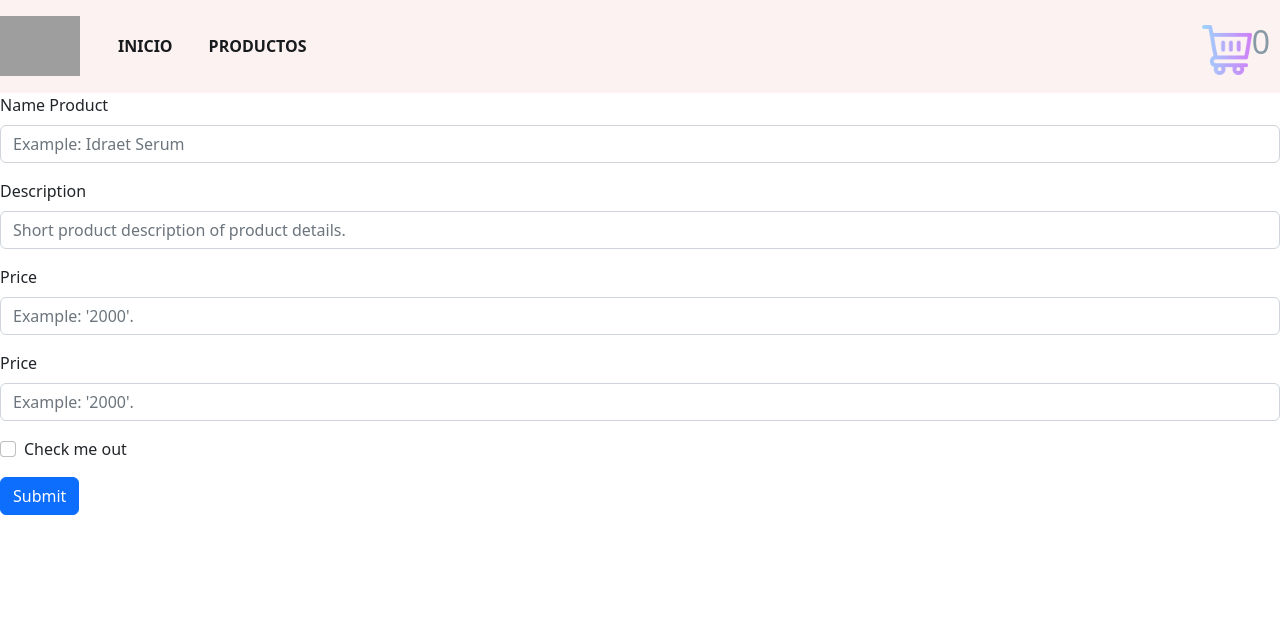
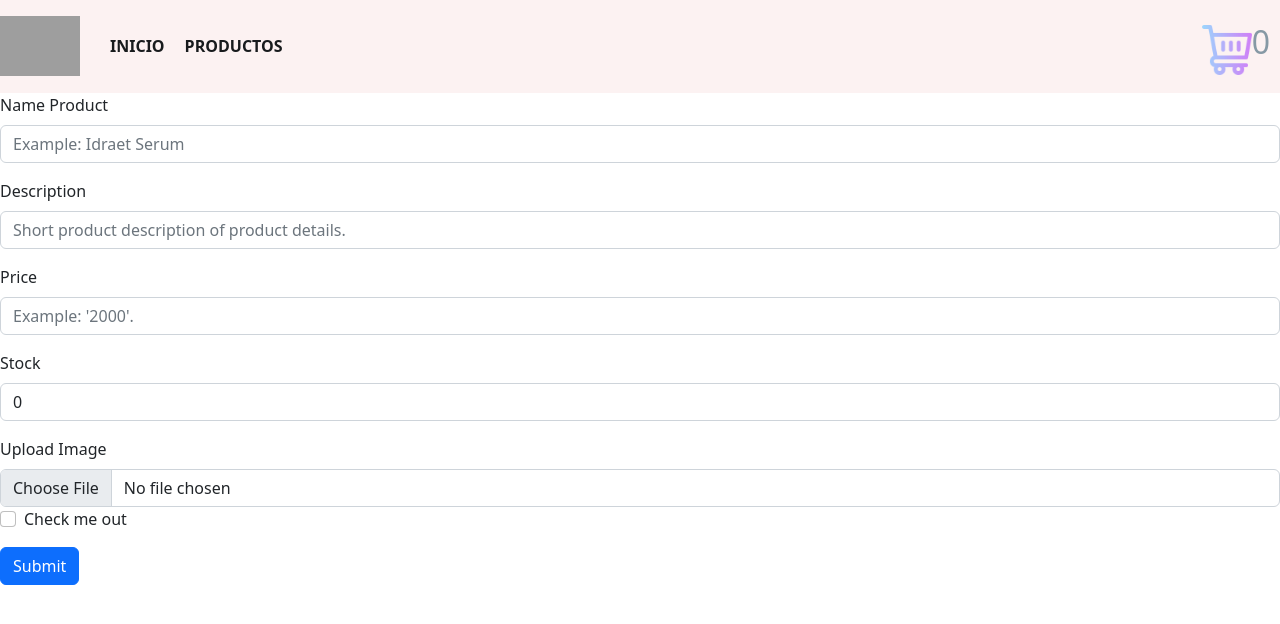
Before and after one commit to francaparroz21/ProyectoFinalCaparroz, a React (Create React App) app: page /create in a window 1280 px wide. Shown: the top 624 px of the page. Built offline with nearby package versions, Linux system fonts and the light colour scheme; grey boxes are pictures that could not be loaded; the HTML template or start-up script is replaced by a standard one.

Commit message:
agregando formulario create y agregando storage para trabajar imagenes en la nube

```diff
--- a/src/components/Create.jsx
+++ b/src/components/Create.jsx
@@ -3,7 +3,8 @@ import { useNavigate } from "react-router-dom";
 import { collection, addDoc } from "firebase/firestore";
 import { db } from "../firebaseConfig/firebase";
 import { Navbar } from "./Navbar";
-import { FormCreateProduct } from "./FormCreateProduct";
+import Button from 'react-bootstrap/Button';
+import Form from 'react-bootstrap/Form';
 
 export const Create = () => {
     const [description, setDescription] = useState("")
@@ -30,8 +31,37 @@ export const Create = () => {
 
     return (
         <>
-        <Navbar/>
-        <FormCreateProduct/>
+            <Navbar />
+            <Form onSubmit={postProduct}>
+                <Form.Group className="mb-3" controlId="formBasicEmail">
+                    <Form.Label>Name Product</Form.Label>
+                    <Form.Control onChange={(e)=>setName(e.target.value)} value={name} type="text" placeholder="Example: Idraet Serum" />
+                </Form.Group>
+
+                <Form.Group className="mb-3" controlId="formBasicDescription">
+                    <Form.Label>Description</Form.Label>
+                    <Form.Control  onChange={(e)=>setDescription(e.target.value)} value={description} type="text" placeholder="Short product description of product details." />
+                </Form.Group>
+                <Form.Group className="mb-3" controlId="formBasicPrice">
+                    <Form.Label>Price</Form.Label>
+                    <Form.Control onChange={(e)=>setPrice(e.target.value)} value={price} type="number" placeholder="Example: '2000'." />
+                </Form.Group>
+
+                <Form.Group className="mb-3" controlId="formBasicStock">
+                    <Form.Label>Stock</Form.Label>
+                    <Form.Control onChange={(e)=>setStock(e.target.value)} value={stock} type="number" placeholder="Example: '4'." />
+                </Form.Group>
+
+                <Form.Label>Upload Image</Form.Label>
+                <Form.Control  type="file" />
+
+                <Form.Group className="mb-3" controlId="formBasicCheckbox">
+                    <Form.Check type="checkbox" label="Check me out" />
+                </Form.Group>
+                <Button variant="primary" type="submit">
+                    Submit
+                </Button>
+            </Form>
         </>
     )
 }
--- a/src/components/FormCreateProduct.jsx
+++ /dev/null
@@ -1,34 +0,0 @@
-import Button from 'react-bootstrap/Button';
-import Form from 'react-bootstrap/Form';
-
-export const FormCreateProduct = () => {
-    return (
-        <Form>
-            <Form.Group className="mb-3" controlId="formBasicEmail">
-                <Form.Label>Name Product</Form.Label>
-                <Form.Control type="text" placeholder="Example: Idraet Serum" />
-            </Form.Group>
-
-            <Form.Group className="mb-3" controlId="formBasicDescription">
-                <Form.Label>Description</Form.Label>
-                <Form.Control type="text" placeholder="Short product description of product details." />
-            </Form.Group>
-            <Form.Group className="mb-3" controlId="formBasicPrice">
-                <Form.Label>Price</Form.Label>
-                <Form.Control type="number" placeholder="Example: '2000'." />
-            </Form.Group>
-
-            <Form.Group className="mb-3" controlId="formBasicPrice">
-                <Form.Label>Price</Form.Label>
-                <Form.Control type="number" placeholder="Example: '2000'." />
-            </Form.Group>
-
-            <Form.Group className="mb-3" controlId="formBasicCheckbox">
-                <Form.Check type="checkbox" label="Check me out" />
-            </Form.Group>
-            <Button variant="primary" type="submit">
-                Submit
-            </Button>
-        </Form>
-    )
-}
--- a/src/components/Item.jsx
+++ b/src/components/Item.jsx
@@ -4,7 +4,7 @@ import { ItemCount } from './ItemCount';
 export const ItemProduct=({product}) =>{
     return (
         <Card style={{ width: '18rem' }}>
-            <Card.Img variant="top" src={process.env.PUBLIC_URL+"/images/"+product.urlImg} />
+            <Card.Img variant="top" src={product.urlImg} />
             <Card.Body>
                 <Card.Title>{product.name}</Card.Title>
                 <Card.Text>
--- a/src/components/Navbar.jsx
+++ b/src/components/Navbar.jsx
@@ -1,3 +1,4 @@
+import { Link } from "react-router-dom";
 import CartWidget from "./CartWidget"
 
 export const Navbar = () => {
@@ -6,12 +7,12 @@ export const Navbar = () => {
             <nav className="navbar navbar-expand-md">
                 <div className="navbar-left">
                     <div>
-                        <a className="nav-link" href="./"><img src={process.env.PUBLIC_URL + "/images/Bossy2.png"} alt="" /></a>
+                        <Link className="nav-link" to={"/"}><img src={process.env.PUBLIC_URL + "/images/Bossy2.png"} alt="" /></Link>
                     </div>
                     <div className="collapse navbar-collapse" id="options">
                         <ul className="navbar-nav">
-                            <li className="nav-item"><a className="nav-link" href="./">Inicio</a></li>
-                            <li className="nav-item"><a className="nav-link" href="./products">Productos</a></li>
+                            <Link className="nav-item" to={"/"}>Inicio</Link>
+                            <Link className="nav-item" to={"/products"}>Productos</Link>
                         </ul>
                     </div>
                 </div>
--- a/src/components/Products.jsx
+++ b/src/components/Products.jsx
@@ -27,9 +27,11 @@ export const Products = () => {
         <>
             <Navbar />
             <div>
-                <Button href="/create">
-                    Create a product.
-                </Button>
+                <Link to={"/create"}>
+                    <Button>
+                        Create a product.
+                    </Button>
+                </Link>
             </div>
             <div className="cardsContainer">
                 {products.map((product) => {
```
